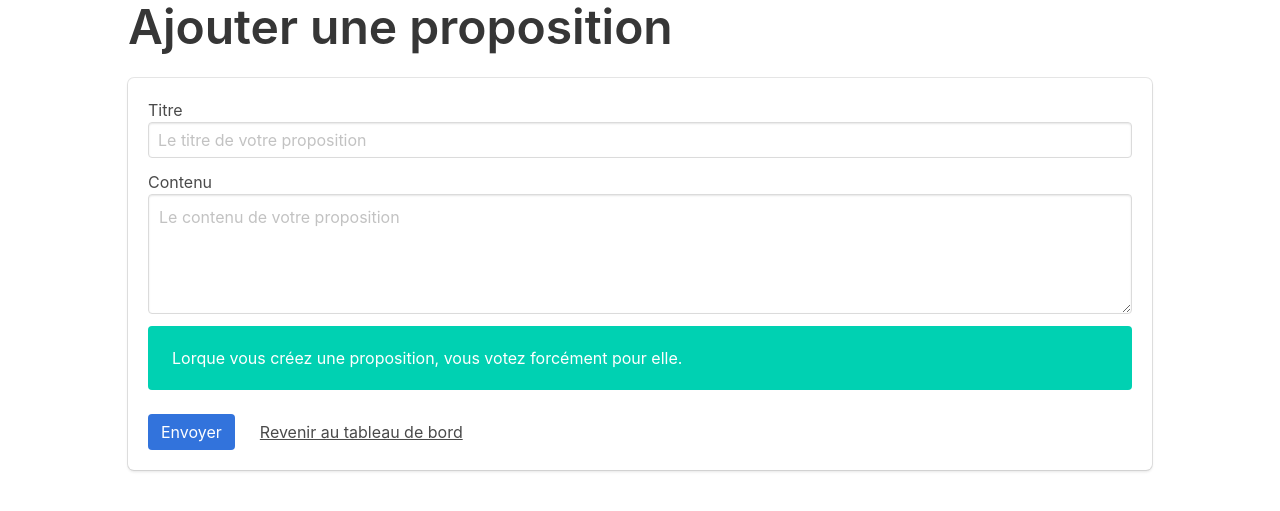
After one commit to animyrch/201907_php_democratie, a PHP site: page /production/pages/proposition_create.php in a window 1280 px wide. The commit adds this page. Shown: the top 511 px of the page. Run offline with PHP 8.4, Linux system fonts and the light colour scheme; the visitor is signed in with stand-in values (Sample User, id 1).

Commit message:
Feature : Added functionality to create proposition. Chore : Proposition creation page is renamed from proposition.php to proposition_create.php. Small visual adjustments are made this page. Chore : Session check is moved into session.php so that it can automatically be checked in all pages along with session_start(). The login is page is made an exception since no need for valid session info on this page.

```diff
--- a/app/production/inc/session.inc.php
+++ b/app/production/inc/session.inc.php
@@ -1,2 +1,6 @@
 <?php
 session_start();
+
+if(empty($_SESSION["userId"]) || !$_SESSION["connected"]){
+    header("Location: /edsa-php_democratie/app/production/pages/login.php");
+}
--- a/app/production/index.php
+++ b/app/production/index.php
@@ -1,5 +1,5 @@
 <?php
-require_once __DIR__."/inc/session.inc.php";
+session_start();
 require_once __DIR__."/inc/db-connect.inc.php";
 require_once __DIR__."/inc/header.inc.php";
 if(isset($_GET["username"])){
--- a/app/production/pages/dashboard.php
+++ b/app/production/pages/dashboard.php
@@ -1,9 +1,6 @@
 <?php
 require_once __DIR__."/../inc/session.inc.php";
 require_once __DIR__."/../inc/header.inc.php";
-if(empty($_SESSION["userId"]) || !$_SESSION["connected"]){
-    header("Location: login.php");
-}
 ?>
 
 <section>
@@ -61,7 +58,7 @@ if(empty($_SESSION["userId"]) || !$_SESSION["connected"]){
             </tbody>
         </table>
 
-        <a class="button is-primary is-focused">Ajouter une proposition</a>
+        <a href="proposition_create.php" class="button is-primary is-focused">Ajouter une proposition</a>
 
         <hr>
         <h3>Propositions soumises au vote</h3>
--- a/app/production/pages/login.php
+++ b/app/production/pages/login.php
@@ -9,6 +9,7 @@ if($_SERVER["REQUEST_METHOD"] == "POST"){
         $username = $_POST["username"];
         $mdp = $_POST["mdp"];
         $userCheckResult = checkUser($username, $mdp);
+
         // $resultsArray = ["emptyUsername" => -1, "emptyPassword" => -2, "wrongUsernameOrPassword" => -3];
         if($userCheckResult === -1){
             header("Location: ../index.php?action=emptyUsername");
@@ -20,7 +21,7 @@ if($_SERVER["REQUEST_METHOD"] == "POST"){
             header("Location: ../index.php?action=wrongInfo&username=$username");
         }
         if($userCheckResult > 0){
-            $_SESSION["userId"]=$userCheckResult;
+            $_SESSION["userId"] = $userCheckResult;
             $_SESSION["connected"] = true;
             header("Location: ./dashboard.php");
         }
--- /dev/null
+++ b/app/production/pages/proposition_create.php
@@ -0,0 +1,71 @@
+<?php
+require_once __DIR__."/../inc/session.inc.php";
+require_once __DIR__."/../inc/header.inc.php";
+
+$title = "";
+$contenu = "";
+$messageErreur = "";
+
+if($_SERVER["REQUEST_METHOD"] == "POST"){
+    if(!empty($_POST["contenu"])){
+        $contenu = $_POST["contenu"];
+    }else{
+        $messageErreur = "Le contenu est obligatoire";
+    }
+    if(!empty($_POST["title"])){
+        $title = $_POST["title"];
+    }else{
+        $messageErreur = "Le titre est obligatoire";
+    }
+    //If, after the checks, there is no error, we enter data to DB et redirect to dashboard
+    if($messageErreur === ""){
+        require_once __DIR__."/../inc/functions.inc.php";
+        createProposition($title, $contenu, $_SESSION["userId"]);
+        header("Location: dashboard.php?action=propositionDone");
+    }
+}
+
+?>
+<section>
+    <div class="container">
+        <form method="POST">
+            <h1 class="title is-1">Ajouter une proposition</h1>
+            <div class="box">
+                <article class="media">
+                    <div class="media-content">
+                        <div class="content">
+                            <div class="field">
+                                <div class="control">
+                                    <label for="title">Titre</label>
+                                    <input class="input" type="text" placeholder="Le titre de votre proposition" name="title" value="<?=$title?>" >
+                                </div>
+                            </div>
+                            <div class="field">
+                                <div class="control">
+                                    <label for="contenu">Contenu</label>
+                                    <textarea class="textarea" placeholder="Le contenu de votre proposition" name="contenu"><?=$contenu?></textarea>
+                                </div>
+                            </div>
+                            <div class="notification is-primary">Lorque vous créez une proposition, vous votez forcément pour elle.</div>
+                            <div class="field">
+                                <p class="control">
+                                    <p class="help is-danger">
+                                    <?php if($messageErreur !== ""){echo $messageErreur; } ?>
+                                    </p>
+                                </p>
+                            </div>
+                            <div class="field is-grouped">
+                                <div class="control">
+                                    <button type="submit" class="button is-link">Envoyer</button>
+                                </div>
+                                <div class="control">
+                                    <a href="dashboard.php" class="button is-text">Revenir au tableau de bord</a>
+                                </div>
+                            </div>
+                        </div>
+                    </div>
+                </article>
+            </div>
+        </form>
+    </div>
+</section>
```
Also changed, not shown: app/production/inc/functions.inc.php (+28 -2 lines), app/production/pages/proposition.php (deleted, +0 -22 lines), app/tests/test.php (+77 -1 lines).
